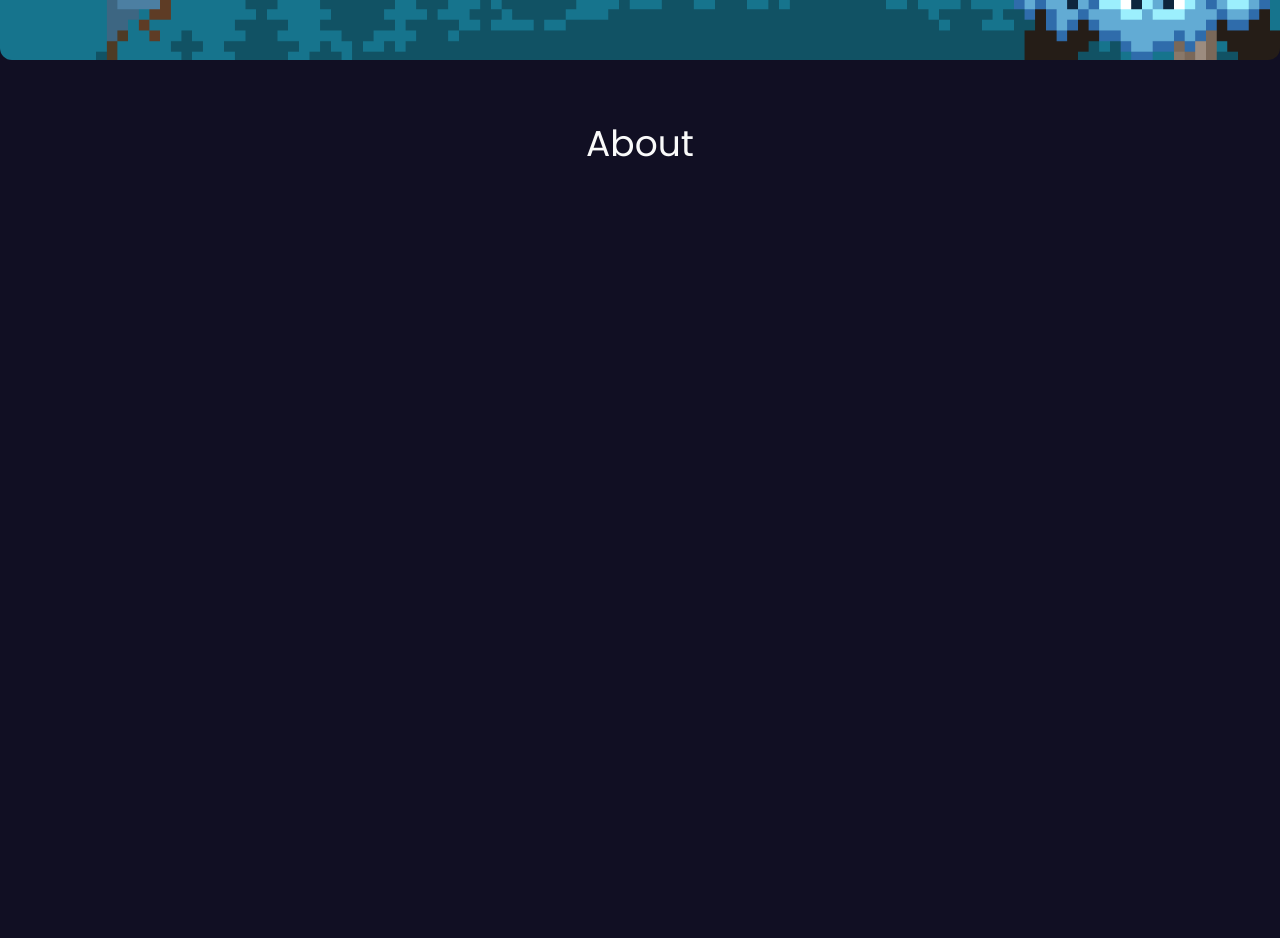
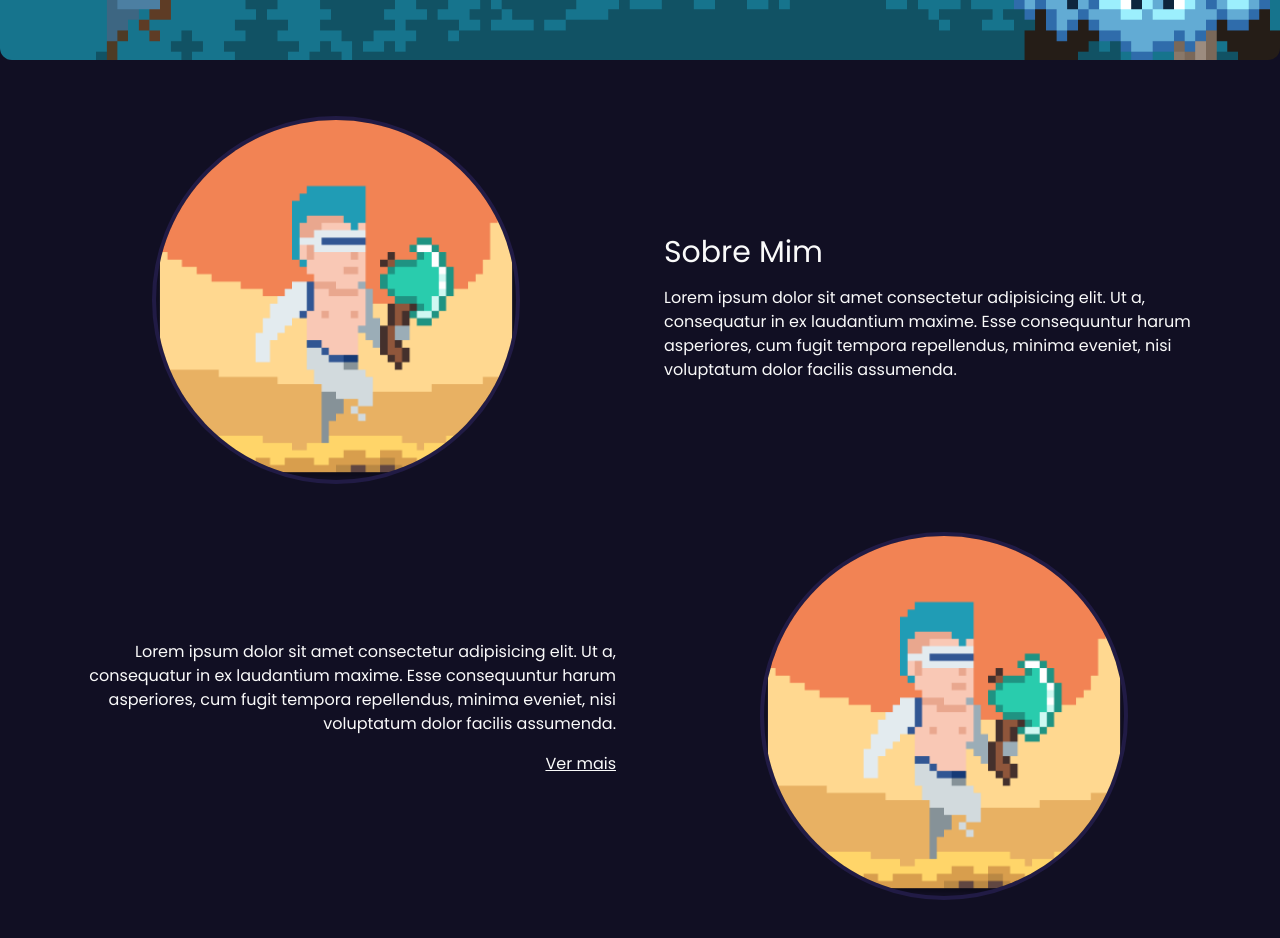
Before and after one commit to ArthurSchumacher/barbe-portfolio, a Next.js app: page / in a window 1280 px wide. Shown: the part 340-1278 px from the top of the page. Before the commit the page ends 800 px from the top, so only its background shows below. Built offline with nearby package versions, Linux system fonts and the light colour scheme.

Commit message:
feat: About section component

```diff
--- a/src/app/globals.css
+++ b/src/app/globals.css
@@ -80,49 +80,3 @@
   backdrop-filter: blur(3px);
   -webkit-backdrop-filter: blur(3px);
 }
-
-.header3 {
-  width: 100%;
-  height: 60px;
-  background: #4776e6;
-  box-shadow: 0 0 10px 1px;
-  margin-bottom: 40px;
-}
-
-.menu3 {
-  height: 100%;
-  width: 100%;
-  display: flex;
-  align-items: center;
-  list-style: none;
-  padding: 0 100px;
-}
-
-.menu3 li {
-  display: block;
-  height: 100%;
-  margin-right: 30px;
-  font-size: 20px;
-  position: relative;
-  display: flex;
-  align-items: center;
-  color: #fff;
-  text-transform: uppercase;
-  text-shadow: 0 0 15px #8e54e9;
-  transition: all 300ms cubic-bezier(0.075, 0.82, 0.165, 1);
-}
-
-.menu3 li:after {
-  content: "";
-  position: absolute;
-  width: 0%;
-  height: 1px;
-  display: block;
-  transition: all 0.3s ease;
-  bottom: 25%;
-}
-.menu3 li:hover::after {
-  width: 100%;
-  height: 1px;
-  background-color: #fff;
-}
--- a/src/app/page.tsx
+++ b/src/app/page.tsx
@@ -2,8 +2,20 @@ import About from "@/components/About";
 
 export default function Home() {
   return (
-    <main className="container sm:py-16 py-8 text-neutral-50">
-      <About />
+    <main className="container py-8 text-neutral-50">
+      <About title="Sobre Mim" imagePath="/foto1.png">
+        Lorem ipsum dolor sit amet consectetur adipisicing elit. Ut a,
+        consequatur in ex laudantium maxime. Esse consequuntur harum asperiores,
+        cum fugit tempora repellendus, minima eveniet, nisi voluptatum dolor
+        facilis assumenda.
+      </About>
+
+      <About imagePath="/foto1.png" link="Ver mais" pathToLink="/" isReverse>
+        Lorem ipsum dolor sit amet consectetur adipisicing elit. Ut a,
+        consequatur in ex laudantium maxime. Esse consequuntur harum asperiores,
+        cum fugit tempora repellendus, minima eveniet, nisi voluptatum dolor
+        facilis assumenda.
+      </About>
     </main>
   );
 }
--- a/src/components/About.tsx
+++ b/src/components/About.tsx
@@ -1,11 +1,55 @@
-import React from "react";
-import Title from "./Title";
+import Image from "next/image";
+import Link from "next/link";
+import { ReactNode } from "react";
 
-function About() {
+interface AboutProps {
+  imagePath: string;
+  isReverse?: boolean;
+  title?: string;
+  link?: string;
+  pathToLink?: string;
+  children: ReactNode;
+}
+
+function About({
+  isReverse,
+  imagePath,
+  title,
+  link,
+  pathToLink,
+  children,
+}: AboutProps) {
   return (
-    <>
-      <Title label="About" id={"about"} />
-    </>
+    <div className="grid grid-cols-2">
+      <div
+        className={`sm:col-span-1 col-span-2 flex items-center justify-center p-6 ${
+          isReverse ? "sm:order-1" : ""
+        }`}
+      >
+        <Image
+          width={368}
+          height={368}
+          src={imagePath}
+          alt="Foto 1 sobre mim."
+          className="rounded-full object-contain border-4 border-primarylighter"
+        />
+      </div>
+      <div className="sm:col-span-1 col-span-2 flex flex-col items-center justify-center p-6">
+        {title && <h1 className="self-start text-3xl py-4">{title}</h1>}
+        <p
+          className={`sm:text-left text-justify ${
+            isReverse ? "sm:text-right" : ""
+          }`}
+        >
+          {children}
+        </p>
+        {link && pathToLink && (
+          <Link href={pathToLink} className="ml-auto py-4 underline">
+            {link}
+          </Link>
+        )}
+      </div>
+    </div>
   );
 }
 
```
Also changed, not shown: public/foto1.png (added).
